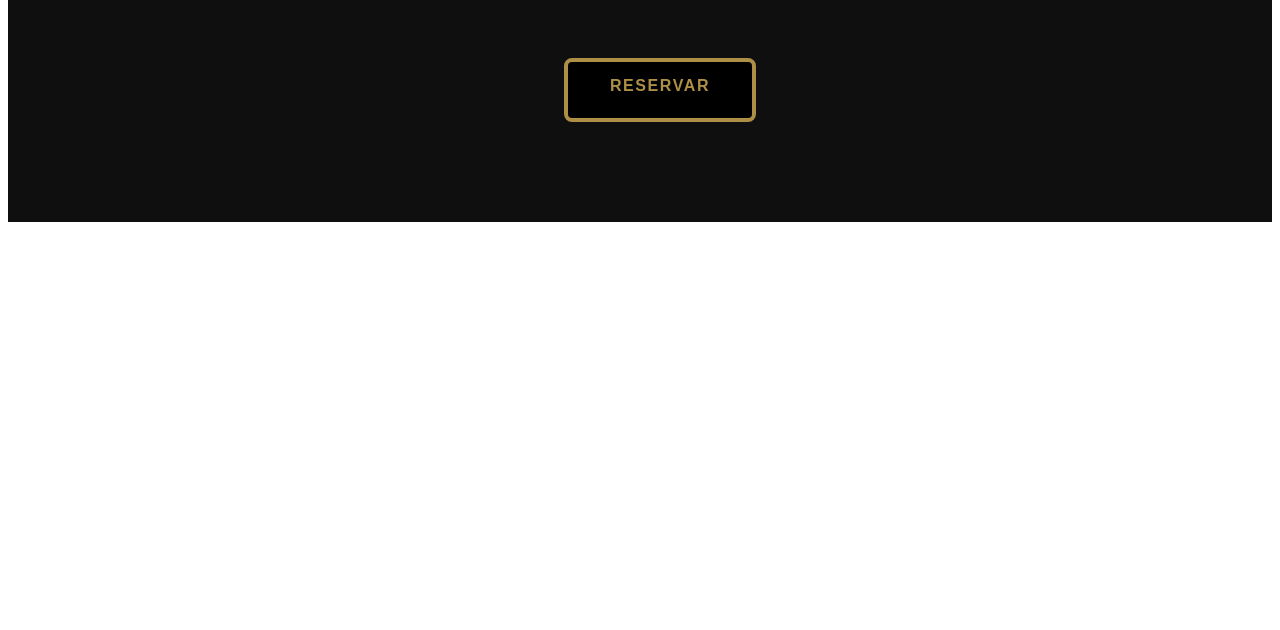
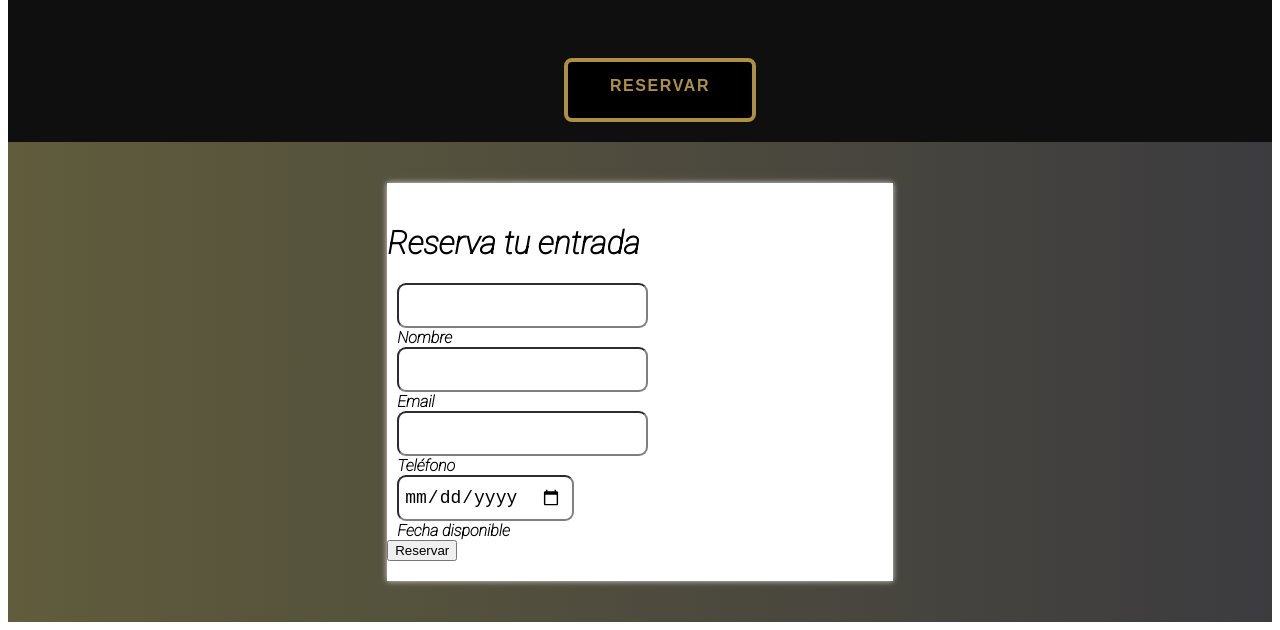
Before and after one commit to marugrabelli/web2, a plain HTML site: page index.html in a window 1280 px wide. Shown: the part 662-1292 px from the top of the page. Before the commit the page ends 892 px from the top, so only its background shows below. Drawn offline with Linux system fonts and the light colour scheme.

Commit message:
actualizando aún

```diff
--- a/css.css
+++ b/css.css
@@ -12,7 +12,7 @@
     bottom: 0;
     background:rgb(15, 15, 15) ;
     width: 100%;
-    height: 30vh ;
+    height: 20vh ;
     padding: 20px;
 }
 ul{
@@ -81,7 +81,55 @@ nav ul li span:nth-child(3) {
 nav ul li span:nth-child(4) {
   --n: 4;
 }
+footer{
+
+  height: 60vh;
+  font-family: roboto;
+  font-weight: 700;
+  background: #3C3B3F;  /* fallback for old browsers */
+  background: -webkit-linear-gradient(to right, #605C3C, #3C3B3F);  /* Chrome 10-25, Safari 5.1-6 */
+  background: linear-gradient(to right, #605C3C, #3C3B3F); /* W3C, IE 10+/ Edge, Firefox 16+, Chrome 26+, Opera 12+, Safari 7+ */
+  display: flex;
+  justify-content: center;
+  align-items: center;
+
+}
+form{
+  background-color: white;
+  padding: 20px 0;
+  box-shadow: 0 0 6px 0 rgba(255,255,255, 0.8);
+}
+form{
+  width:40%;
+  margin: auto;
+}
+form .grupo{
+  position: relative;
+
+}
+input{
+  background: none;
+  color: black;
+  font-size: 18px;
+  padding: 10px 10px 10px 5px;
+  margin-left: 10px;
+  display: block;
+  border-color: gray;
+
+  border-radius: 0.5em;
+}
+label{
+  padding-left: 10px;
+}
+input :focus{
+  outline:none;
+  color: #605C3C;
+}
+
 @media only screen and (max-width: 768px){
+  .overlay{
+    height: 20vh;
+  }
   ul{
     padding-top: 40px;
   }
--- a/index.html
+++ b/index.html
@@ -5,6 +5,9 @@
     <meta http-equiv="X-UA-Compatible" content="IE=edge">
     <meta name="viewport" content="width=device-width, initial-scale=1.0">
     <link rel="stylesheet" href="css.css  ">
+    <link rel="preconnect" href="https://fonts.googleapis.com">
+    <link rel="preconnect" href="https://fonts.gstatic.com" crossorigin>
+    <link href="https://fonts.googleapis.com/css2?family=Roboto:ital,wght@1,100&display=swap" rel="stylesheet">
     <title>Web para 2 con Css</title>
 </head>
 <body>
@@ -25,8 +28,34 @@
 
 
     </header>
-    <main>
 
-    </main>
+        <footer>
+            <form action="" method="post"  id="form">
+            <!--Nombre -->
+                <div class="form" >
+                    <h1>Reserva tu entrada</h1>
+
+                    <div class="grupo">
+                        <input type="text"  name="nombre" id="nombre"  required><span class="input"></span>
+                        <label for="nombre" >Nombre</label>
+                    </div>
+                    <div class="grupo">
+                        <input type="email"  name="email" id="email"  required><span class="input"></span>
+                        <label for="nombre" >Email</label>
+                    </div>
+                    <div class="grupo">
+                        <input type="text"  name="telefono" id="tel"  required><span class="input"></span>
+                        <label for="nombre" >Teléfono</label>
+                    </div>
+                    <div class="grupo">
+                        <input type="date"  name="fecha" id="fecha"  required><span class="input"></span>
+                        <label for="nombre" >Fecha disponible</label>
+                    </div>
+                    <button type="submit"> Reservar</button>
+
+                </div>
+        </form>
+        </footer>
+
 </body>
 </html>
```
